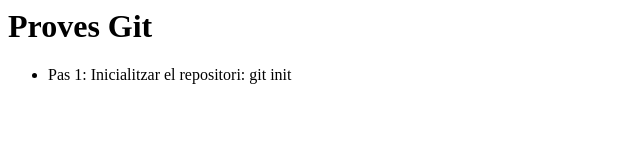
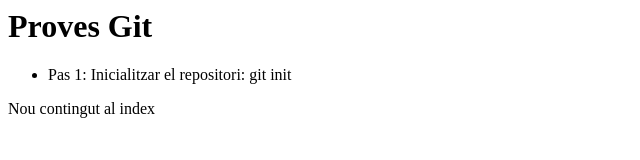
Before and after one commit to xagape1/xagact1, a plain HTML site: page index.html in a window 1280 px wide. Shown: the whole page, without its empty margins (0-640 px from the left). Drawn offline with Linux system fonts and the light colour scheme.

Commit message:
Ultima actualització

```diff
--- a/index.html
+++ b/index.html
@@ -2,3 +2,4 @@
 <ul>
 <li>Pas 1: Inicialitzar el repositori: git init
 </ul>
+<p> Nou contingut al index </p>
```
